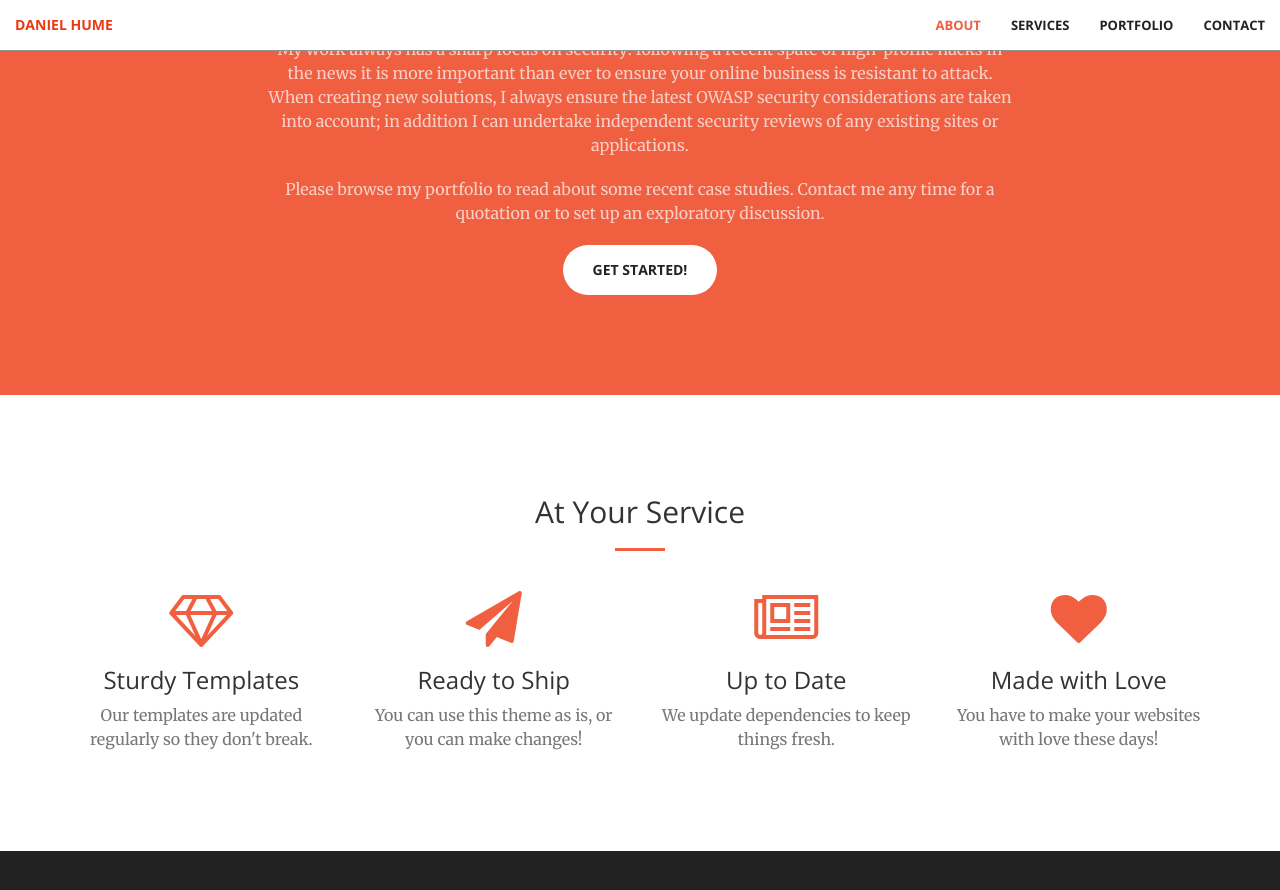
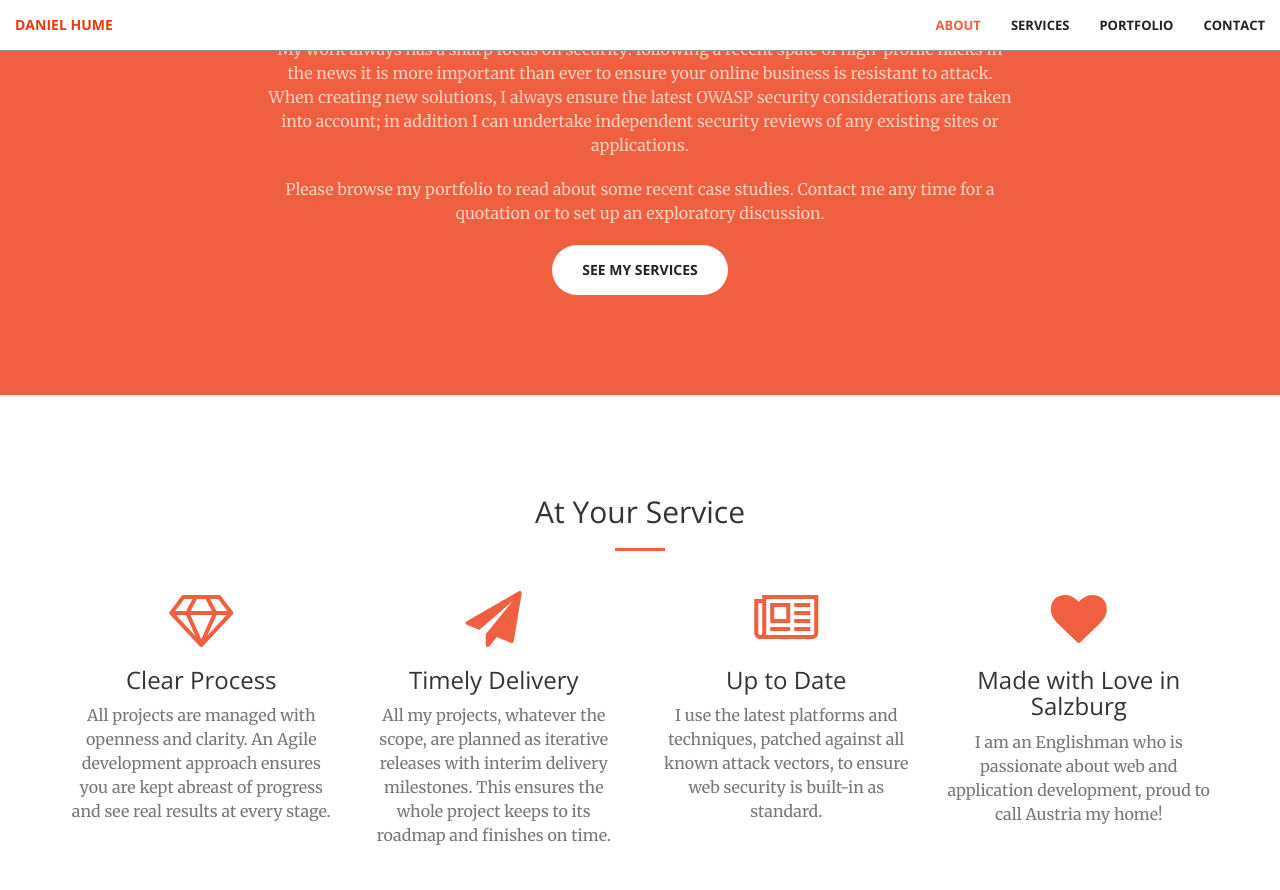
Before and after one commit to FearNotDaniel/website, a Jekyll site: the page built from index.html, in a window 1280 px wide and 900 px high, scrolled down 1188 px. Shown: the top 890 px of the window. Built offline with Jekyll 4.4.1, drawn with Linux system fonts in a browser that asks for light colours; some of the changed text lies outside the part shown.

Commit message:
various copy changes

```diff
--- a/_includes/aside.html
+++ b/_includes/aside.html
@@ -1,8 +1,8 @@
   <aside class="bg-dark">
-      <div class="container text-center">
+      <div class="container text-center" id="portfolio">
           <div class="call-to-action">
-              <h2>Free Download at Start Bootstrap!</h2>
-              <a href="#" class="btn btn-default btn-xl wow tada">Download Now!</a>
+              <h2>Portfolio coming soon - please check back later!</h2>
+              <!--<a href="#" class="btn btn-default btn-xl wow tada">Download Now!</a>-->
           </div>
       </div>
   </aside>
--- a/_includes/call-to-action.html
+++ b/_includes/call-to-action.html
@@ -7,7 +7,7 @@
                 <p class="text-faded">I have been building websites almost as long as the web has been invented. My first e-commerce site went online in 1996. Since then I've worked for companies big and small providing such diverse solutions as art gallery websites, legal document management systems, and a patient-tracking solution for a large healthcare organisation.</p>
                 <p class="text-faded">My work always has a sharp focus on security: following a recent spate of high-profile hacks in the news it is more important than ever to ensure your online business is resistant to attack. When creating new solutions, I always ensure the latest OWASP security considerations are taken into account; in addition I can undertake independent security reviews of any existing sites or applications.</p>
                 <p class="text-faded">Please browse my portfolio to read about some recent case studies. Contact me any time for a quotation or to set up an exploratory discussion.</p>
-                <a href="#" class="btn btn-default btn-xl">Get Started!</a>
+                <a href="#services" class="btn btn-default btn-xl">See my services</a>
             </div>
         </div>
     </div>
--- a/_includes/services.html
+++ b/_includes/services.html
@@ -12,29 +12,29 @@
             <div class="col-lg-3 col-md-6 text-center">
                 <div class="service-box">
                     <i class="fa fa-4x fa-diamond wow bounceIn text-primary"></i>
-                    <h3>Sturdy Templates</h3>
-                    <p class="text-muted">Our templates are updated regularly so they don't break.</p>
+                    <h3>Clear Process</h3>
+                    <p class="text-muted">All projects are managed with openness and clarity. An Agile development approach ensures you are kept abreast of progress and see real results at every stage.</p>
                 </div>
             </div>
             <div class="col-lg-3 col-md-6 text-center">
                 <div class="service-box">
                     <i class="fa fa-4x fa-paper-plane wow bounceIn text-primary" data-wow-delay=".1s"></i>
-                    <h3>Ready to Ship</h3>
-                    <p class="text-muted">You can use this theme as is, or you can make changes!</p>
+                    <h3>Timely Delivery</h3>
+                    <p class="text-muted">All my projects, whatever the scope, are planned as iterative releases with interim delivery milestones. This ensures the whole project keeps to its roadmap and finishes on time.</p>
                 </div>
             </div>
             <div class="col-lg-3 col-md-6 text-center">
                 <div class="service-box">
                     <i class="fa fa-4x fa-newspaper-o wow bounceIn text-primary" data-wow-delay=".2s"></i>
                     <h3>Up to Date</h3>
-                    <p class="text-muted">We update dependencies to keep things fresh.</p>
+                    <p class="text-muted">I use the latest platforms and techniques, patched against all known attack vectors, to ensure web security is built-in as standard.</p>
                 </div>
             </div>
             <div class="col-lg-3 col-md-6 text-center">
                 <div class="service-box">
                     <i class="fa fa-4x fa-heart wow bounceIn text-primary" data-wow-delay=".3s"></i>
-                    <h3>Made with Love</h3>
-                    <p class="text-muted">You have to make your websites with love these days!</p>
+                    <h3>Made with Love in Salzburg</h3>
+                    <p class="text-muted">I am an Englishman who is passionate about web and application development, proud to call Austria my home!</p>
                 </div>
             </div>
         </div>
```
